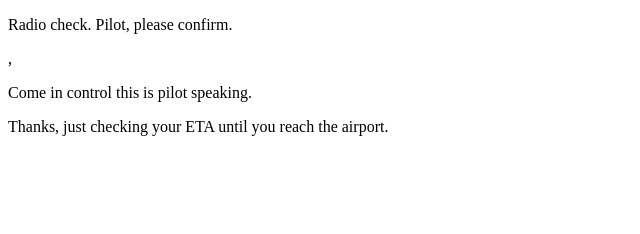
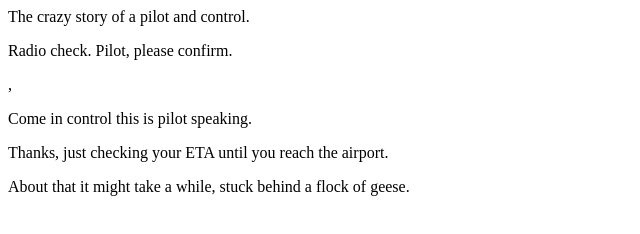
Before and after one commit to ghosri/communication-log-Control, a plain HTML site: page index.html in a window 1280 px wide. Shown: the whole page, without its empty margins (0-640 px from the left). Drawn offline with Linux system fonts and the light colour scheme.

Commit message:
air traffic

```diff
--- a/index.html
+++ b/index.html
@@ -1,8 +1,10 @@
 <!DOCTYPE html>
 <html>
+   <header>The crazy story of a pilot and control.</header>
    <body>
       <p>Radio check. Pilot, please confirm.</p>
       ,<p>Come in control this is pilot speaking.</p>
       <p>Thanks, just checking your ETA until you reach the airport.</p>
+      <p>About that it might take a while, stuck behind a flock of geese.</p>
    </body>
 </html>
```
